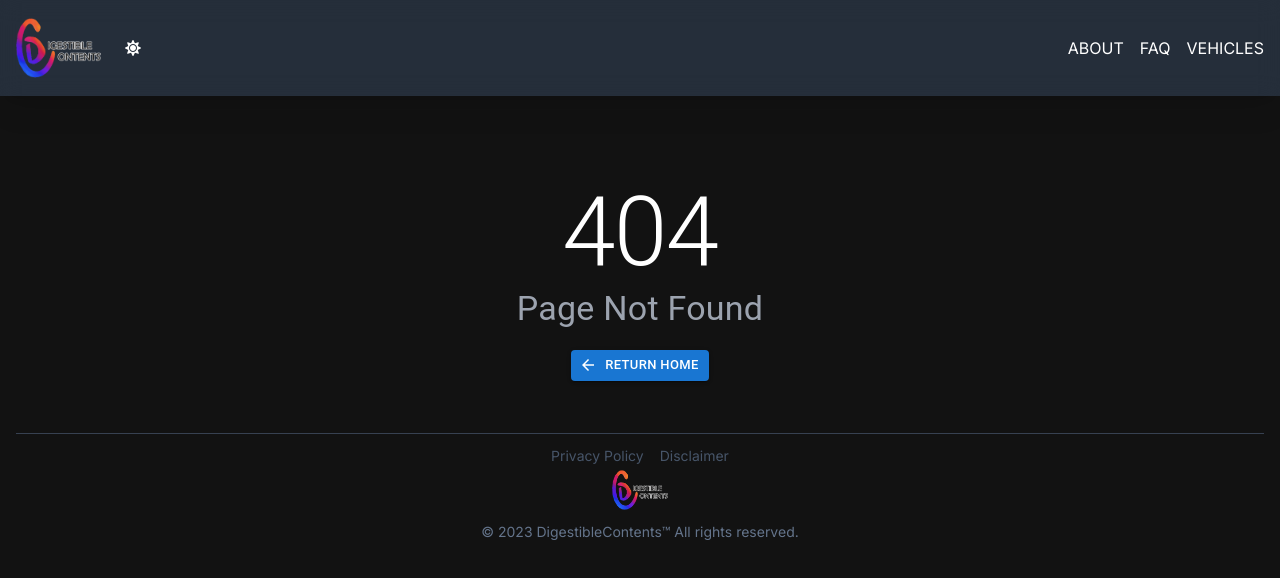
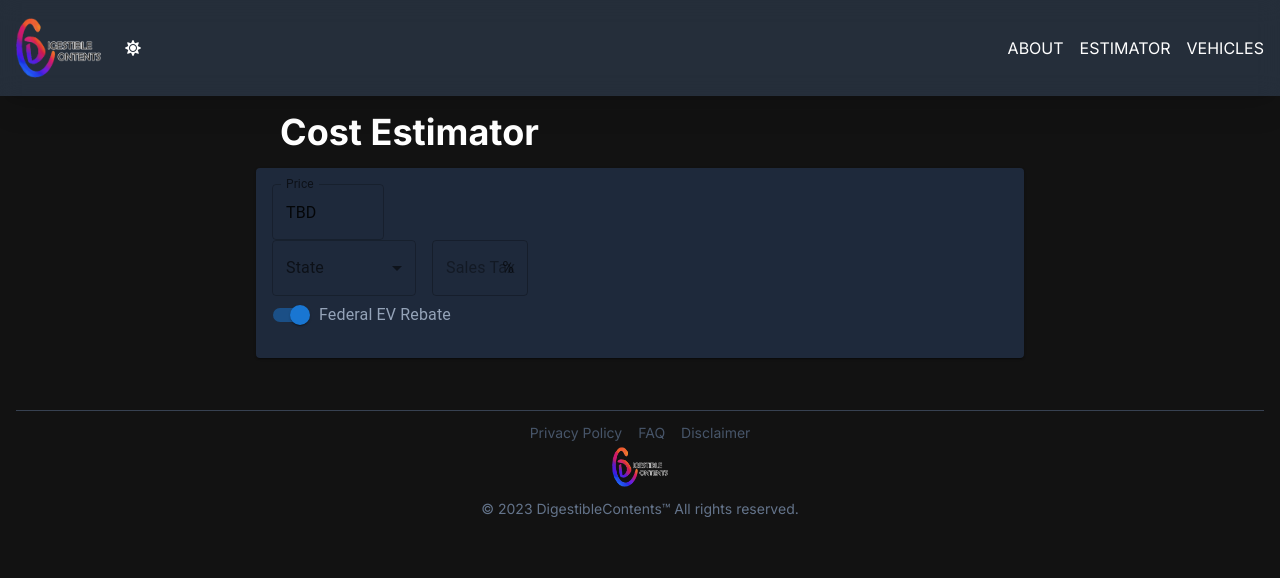
Before and after one commit to issaloo/ev-price-tracker-frontend, a Next.js app: page /estimator in a window 1280 px wide. Before the commit this address had no page. Shown: the top 578 px of the page. Built offline with nearby package versions, Linux system fonts and the light colour scheme.

Commit message:
feat(multiple): add selectbox

```diff
--- a/app/components/Footer/Footer.tsx
+++ b/app/components/Footer/Footer.tsx
@@ -13,6 +13,9 @@ const Footer = () => {
             className="text-sm hover:underline text-slate-600"
           >
             Privacy Policy
+          </Link>
+          <Link href="/faq" className="text-sm hover:underline text-slate-600">
+            FAQ
           </Link>
           <Link
             href="/disclaimer"
--- a/app/components/NavBar/navObjectList.json
+++ b/app/components/NavBar/navObjectList.json
@@ -1,5 +1,5 @@
 [
   { "pageName": "about", "pageRoute": "/about" },
-  { "pageName": "faq", "pageRoute": "/faq" },
+  { "pageName": "estimator", "pageRoute": "/estimator" },
   { "pageName": "vehicles", "pageRoute": "/vehicles" }
 ]
--- /dev/null
+++ b/app/components/Select/SelectBox.tsx
@@ -0,0 +1,53 @@
+"use client";
+import * as React from "react";
+import {
+  FormControl,
+  InputAdornment,
+  InputLabel,
+  MenuItem,
+  Select,
+  TextField,
+} from "@mui/material";
+import { SelectChangeEvent } from "@mui/material/Select";
+// TODO: abstract out State and sales tax into a json file!
+// TODO: add dark mode, add State rebates as well
+
+const SelectBox = () => {
+  const [state, setTax] = React.useState("");
+
+  const handleChange = (event: SelectChangeEvent) => {
+    setTax(event.target.value);
+  };
+  return (
+    <div className="flex flex-row w-full">
+      <div className="w-36 mr-4">
+        <FormControl fullWidth>
+          <InputLabel id="select-label-state">State</InputLabel>
+          <Select
+            labelId="select-label-state"
+            id="select-state"
+            value={state}
+            label="State"
+            onChange={handleChange}
+          >
+            <MenuItem value={7.5}>California</MenuItem>
+            <MenuItem value={6.625}>New Jersey</MenuItem>
+            <MenuItem value={5.75}>Ohio</MenuItem>
+          </Select>
+        </FormControl>
+      </div>
+      <div className="w-24">
+        <TextField
+          disabled
+          label="Sales Tax"
+          value={state}
+          InputProps={{
+            endAdornment: <InputAdornment position="end">%</InputAdornment>,
+          }}
+        />
+      </div>
+    </div>
+  );
+};
+
+export default SelectBox;
--- a/app/disclaimer/page.tsx
+++ b/app/disclaimer/page.tsx
@@ -11,7 +11,7 @@ export const metadata = {
   },
 };
 
-export default function About() {
+export default function Disclaimer() {
   return (
     <CardPage>
       <Typography variant="h5" className="mb-2 text-black dark:text-slate-200">
--- /dev/null
+++ b/app/estimator/page.tsx
@@ -0,0 +1,51 @@
+import {
+  Card,
+  CardContent,
+  FormControlLabel,
+  FormGroup,
+  Switch,
+  TextField,
+  Typography,
+} from "@mui/material";
+
+import SelectBox from "../components/Select/SelectBox";
+
+export const metadata = {
+  title: "EV Price Tracker | Vehicle Cost Estimator",
+  description:
+    "Easily calculate the total cost of your next EV purchase, including sales tax and rebates, with our comprehensive online Cost Estimator tool.",
+  icons: {
+    icon: "/favicon.png",
+  },
+};
+
+export default function Estimator() {
+  return (
+    <div className="flex flex-col">
+      <div className="w-full flex flex-col justify-center items-center">
+        <div className="w-full flex flex-col md:w-3/5 sm:w-4/5 mt-4">
+          <h4 className="mx-6 text-4xl font-bold capitalize">Cost Estimator</h4>
+        </div>
+        <Card className="mt-4 md:w-3/5 sm:w-4/5 mx-6 bg-white dark:bg-slate-800">
+          <CardContent>
+            <Typography
+              variant="h5"
+              className="mb-2 text-black dark:text-slate-200"
+            ></Typography>
+            <div className="w-28">
+              <TextField label="Price" value="TBD" />
+            </div>
+            <SelectBox />
+            <FormGroup>
+              <FormControlLabel
+                control={<Switch defaultChecked />}
+                className="text-black dark:text-slate-400"
+                label="Federal EV Rebate"
+              />
+            </FormGroup>
+          </CardContent>
+        </Card>
+      </div>
+    </div>
+  );
+}
--- a/app/faq/page.tsx
+++ b/app/faq/page.tsx
@@ -8,13 +8,13 @@ import qaObjectList from "./qaObjectList.json";
 export const metadata = {
   title: "EV Price Tracker | FAQ",
   description:
-    "Get quick answers to common questions about evpricetracker.com in our Frequently Asked Questions (FAQ) section. ",
+    "Get quick answers to common questions about evpricetracker.com in our Frequently Asked Questions (FAQ) section.",
   icons: {
     icon: "/favicon.png",
   },
 };
 
-function Usage() {
+export default function Faq() {
   return (
     <CardPage>
       <Typography variant="h5" className="mb-2 text-black dark:text-slate-200">
@@ -26,5 +26,3 @@ function Usage() {
     </CardPage>
   );
 }
-
-export default Usage;
```
